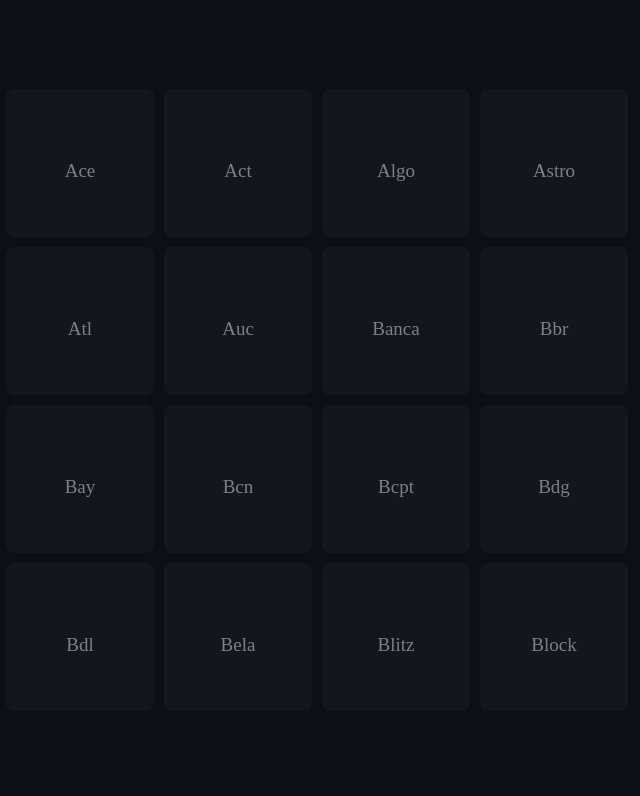
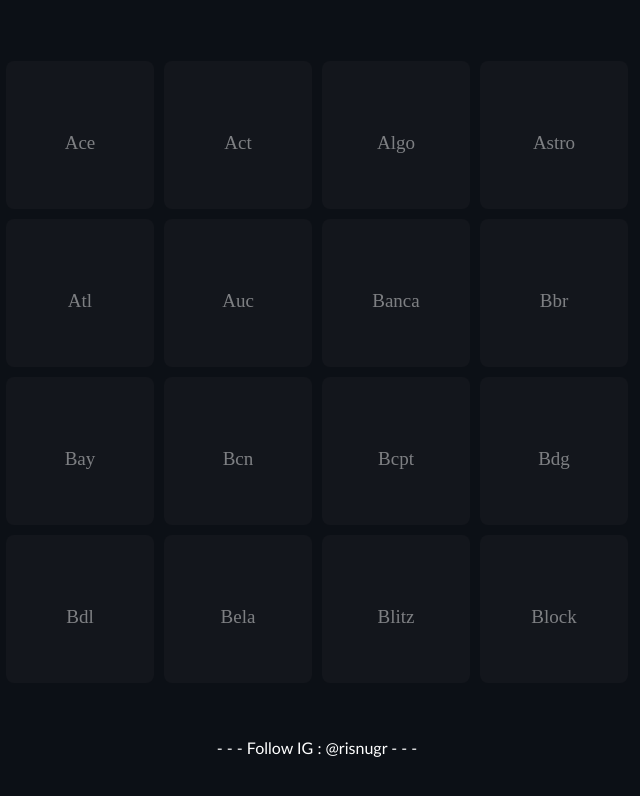
Before and after one commit to MuhammadHarisNugroho/flashlight-grid-v1-JS, a plain HTML site: page index.html in a window 1280 px wide. Shown: the whole page, without its empty margins (323-963 px from the left). Drawn offline with Linux system fonts and the light colour scheme; a small style sheet from the web is missing.

Commit message:
Adding new style

```diff
--- a/assets/css/style.css
+++ b/assets/css/style.css
@@ -96,3 +96,28 @@ body {
   font-weight: 400;
   font-size: 19px;
 }
+
+.made {
+  text-align: center;
+  justify-content: center;
+  align-items: center;
+  margin-top: -50px;
+  font-family: "Gill Sans", "Gill Sans MT", Calibri, "Trebuchet MS", sans-serif;
+  font-weight: 100;
+}
+
+.made a {
+  text-decoration: none;
+  color: white;
+}
+
+.made a:hover {
+    text-decoration: underline;
+    color: #45FFCA;
+    font-style: italic;
+    font-weight: bold;
+}
+
+.made a:active {
+    color: #F11A7B;
+}
--- a/index.html
+++ b/index.html
@@ -109,7 +109,8 @@
             <h2>Block</h2>
           </div>
         </div>
-      </div>
+    </div>
+        <span class="made">- - - Follow IG : <a href="https://www.instagram.com/risnugr" target="_blank">@risnugr</a> - - -</span>
       <script type="text/javascript" src="./assets/js/main.js"></script>
   </body>
 </html>
```
Lines whose indentation alone changed are shown as unchanged.
